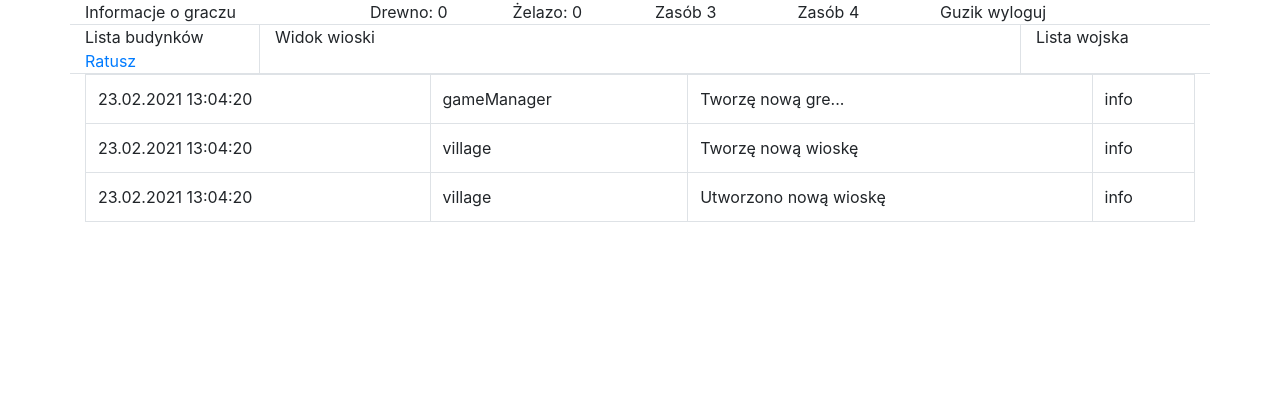
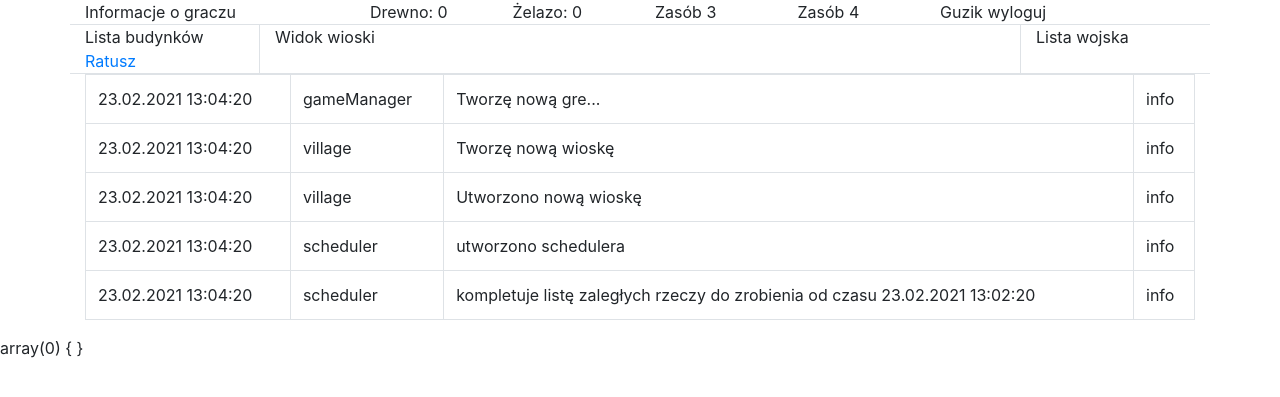
Before and after one commit to machinacyfrowa/genericBrowserGame, a PHP site: page / in a window 1280 px wide. Shown: the top 397 px of the page. Run offline with PHP 8.4, Linux system fonts and the light colour scheme.

Commit message:
scheduler z błędami

```diff
--- a/class/GameManager.class.php
+++ b/class/GameManager.class.php
@@ -1,17 +1,21 @@
 <?php
 require_once('Village.class.php');
 require_once('Log.class.php');
+require_once('Scheduler.class.php');
 class GameManager
 {
     public $v; //wioska
     public $l; //logi
+    public $s; // scheduler
     public $t; //czas ostatniego refresha
 
     public function __construct()
     {
         $this->l = new Log();
+
         $this->l->log("Tworzę nową gre...", 'gameManager', 'info');
         $this->v = new Village($this);
+        $this->s = new Scheduler($this);
         $this->t = time();
 
     }
@@ -21,10 +25,12 @@ class GameManager
     }
     public function sync()
     {
-        $this->v->gain($this->deltaTime());
+        $this->s->check($this->t);
 
         //na koniec
+        $this->v->gain($this->deltaTime());
         $this->t = time();
+
     }
 }
 ?>
--- /dev/null
+++ b/class/Scheduler.class.php
@@ -0,0 +1,65 @@
+<?php
+class Scheduler
+{
+    public $schedule; // (timestamp, klasa, funkcja, parametr)
+    private $gm;
+
+    public function __construct($gameManager) {
+        $this->schedule = array();
+
+        $this->gm = $gameManager;
+        $this->log('utworzono schedulera', 'info');
+    }
+
+    public function add($t, $c, $f, $p)
+    {
+        $task = array('timestamp' => $t,
+                        'class' => $c,
+                        'function' => $f,
+                        'param' => $p);
+        array_push($this->schedule, $task);
+        $this->log('dodano do schedulera nową pozycję', 'info');
+    }
+
+    public function check($timestamp)
+    {
+        $todo = array();
+        $this->log('kompletuje listę zaległych rzeczy do zrobienia od czasu '.date('d.m.Y H:m:s',$timestamp), 'info');
+        foreach($this->schedule as &$task)
+        {
+            if($task['timestamp'] >= $timestamp && $timestamp <= time())
+            {
+                array_push($todo, $task);
+                unset($task);
+            }
+        }
+        $this->execute($todo);
+    }
+
+    public function execute($taskList)
+    {
+        if(count($taskList) > 0)
+            $this->log('wykonuje listę zadań', 'info');
+        foreach($taskList as $task)
+        {
+            if($task['class'] == 'Village')
+            {
+                //przetwarzanie zadań dla wioski
+                $className = $task['class'];
+                $functionName = $task['function'];
+                $param = $task['param'];
+                $this->gm->v->{$functionName}($param);
+                $this->log("wywołuje funkcję $functionName dla klasy $className z parametrem $param", 'info');
+                $this->gm->v->gain($task['timestamp'] - $this->gm->t);
+                $this->log("synchronizuje surowce w wiosce",'info');
+                $this->gm->t = $task['timestamp'];
+                $this->log("synchronizuje czas gry do czasu ukonczneia zadania", 'info');
+            }
+        }
+    }
+    public function log(string $message, string $type)
+    {
+        $this->gm->l->log($message, 'scheduler', $type);
+    }
+}
+?>
--- a/class/Village.class.php
+++ b/class/Village.class.php
@@ -113,10 +113,16 @@ class Village
             //odejmujemy surowce na budynek
             $this->storage[$key] -= $value;
         }
+        //odwołanie do scheduelra
+        $this->gm->s->add(time()+300, 'Village', 'scheduledBuildingUpgrade', $buildingName);
+
+        return true;
+    }
+    public function scheduledBuildingUpgrade(string $buildingName)
+    {
         //podnies lvl budynku o 1
         $this->buildings[$buildingName] += 1;
         $this->log("Ulepszono budynek: ".$buildingName, "info");
-        return true;
     }
     public function checkBuildingUpgrade(string $buildingName) : bool
     {
--- a/index.php
+++ b/index.php
@@ -169,5 +169,6 @@
     </script>
     <script src="https://code.jquery.com/jquery-3.5.1.slim.min.js" integrity="sha384-DfXdz2htPH0lsSSs5nCTpuj/zy4C+OGpamoFVy38MVBnE+IbbVYUew+OrCXaRkfj" crossorigin="anonymous"></script>
     <script src="https://cdn.jsdelivr.net/npm/bootstrap@4.5.3/dist/js/bootstrap.bundle.min.js" integrity="sha384-ho+j7jyWK8fNQe+A12Hb8AhRq26LrZ/JpcUGGOn+Y7RsweNrtN/tE3MoK7ZeZDyx" crossorigin="anonymous"></script>
+    <?php var_dump($gm->s->schedule); ?>
 </body>
 </html>
```
